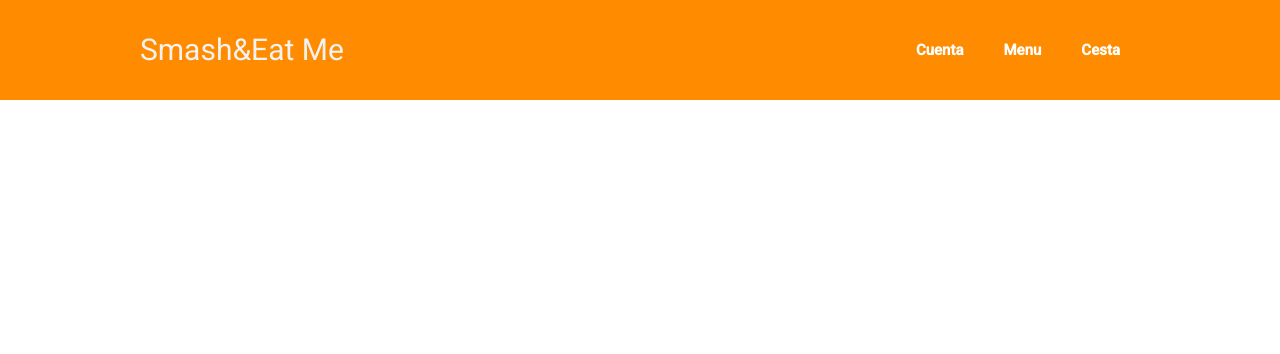
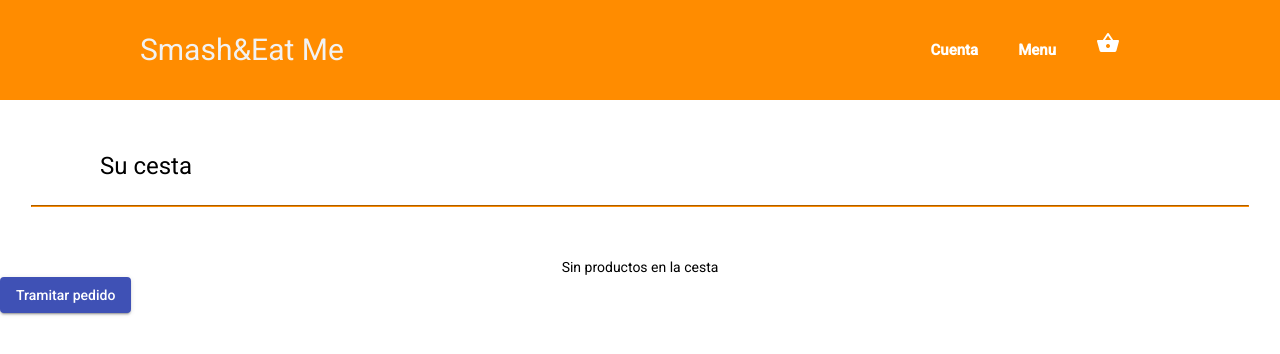
Before and after one commit to josrompoz1/Smash-Eat-Me, an Angular app in the folder smash-eat-me/: page /cesta in a window 1280 px wide. Before the commit this address led to /. Shown: the top 354 px of the page. Built offline with nearby package versions, Linux system fonts and the light colour scheme.

Commit message:
Añadir productos a la cesta

```diff
--- a/smash-eat-me/src/app/Services/data-management.service.ts
+++ b/smash-eat-me/src/app/Services/data-management.service.ts
@@ -1,4 +1,5 @@
 import { Injectable } from '@angular/core';
+import { BehaviorSubject } from 'rxjs';
 import { ProductoOfertado } from '../Models/types';
 import { RestService } from './rest-service.service';
 
@@ -6,6 +7,8 @@ import { RestService } from './rest-service.service';
 export class DataManagementService {
 
   selectedProducto?: ProductoOfertado;
+  public numberOfItemsInBasket: BehaviorSubject<number> = new BehaviorSubject<number>(0);
+  public productosEnCesta: BehaviorSubject<ProductoOfertado[]> = new BehaviorSubject<ProductoOfertado[]>([]);
 
   constructor(private rest: RestService) { }
 
--- a/smash-eat-me/src/app/app-routing.module.ts
+++ b/smash-eat-me/src/app/app-routing.module.ts
@@ -1,11 +1,13 @@
 import { NgModule } from '@angular/core';
 import { RouterModule, Routes } from '@angular/router';
+import { CestaComponent } from './components/cesta/cesta.component';
 import { ProductosComponent } from './components/productos/productos.component';
 import { RegistroUsuarioComponent } from './components/registro-usuario/registro-usuario.component';
 
 const routes: Routes = [
   { path: '', component: ProductosComponent },
-  { path: 'registro', component: RegistroUsuarioComponent }
+  { path: 'registro', component: RegistroUsuarioComponent },
+  { path: 'cesta', component: CestaComponent }
 ];
 
 @NgModule({
--- a/smash-eat-me/src/app/app.module.ts
+++ b/smash-eat-me/src/app/app.module.ts
@@ -25,6 +25,8 @@ import { ServerResponseInterceptor } from './interceptors/server-response.interc
 import { RestService } from './Services/rest-service.service';
 import { DataManagementService } from './Services/data-management.service';
 import { ToastrModule } from 'ngx-toastr';
+import { MatBadgeModule } from '@angular/material/badge';
+import { CestaComponent } from './components/cesta/cesta.component';
 
 @NgModule({
   declarations: [
@@ -34,8 +36,10 @@ import { ToastrModule } from 'ngx-toastr';
     ProductosDialogComponent,
     PaginatePipe,
     RegistroUsuarioComponent,
+    CestaComponent,
   ],
   imports: [
+    MatBadgeModule,
     BrowserModule,
     AppRoutingModule,
     MatSliderModule,
--- /dev/null
+++ b/smash-eat-me/src/app/components/cesta/cesta.component.css
@@ -0,0 +1,27 @@
+.cestaPadre {
+    width: 100%;
+    background: transparent;
+    display: flex;
+    justify-content: center;
+    align-items: center;
+}
+
+.cesta {
+    position: relative;
+    width: 80%;
+    height: auto;
+
+}
+
+.producto {
+    position: absolute;
+    background-color: #EEEEEE;
+    top: 0;
+    left: 0;
+    right: 0;
+    margin: 0 auto;
+}
+
+img {
+    width: 20%;
+}
--- /dev/null
+++ b/smash-eat-me/src/app/components/cesta/cesta.component.html
@@ -0,0 +1,27 @@
+<div class="contenedor">
+    <div class="titulo">
+        <h1>Su cesta</h1>
+    </div>
+</div>
+<hr>
+
+<div class="cestaPadre">
+    <button *ngIf="productosCantidad.size > 0" mat-raised-button color="primary" (click)="vaciarCesta()">Vaciar cesta</button>
+    <div class="cesta" *ngFor="let key of productosCantidad.keys()">
+        <div class="producto">
+            <img src="{{key.imagen}}" />
+            {{key.nombre}}
+            <mat-icon>remove_circle_outline</mat-icon>
+            {{productosCantidad.get(key)}}
+            <mat-icon>add_circle</mat-icon>
+            {{productosPrecio.get(key.nombre)}}
+            <hr>
+        </div>
+
+    </div>
+    <div *ngIf="precioTotal > 0">{{precioTotal}}</div>
+    <div *ngIf="productosCantidad.size == 0">
+        Sin productos en la cesta
+    </div>
+</div>
+<button mat-raised-button color="primary" (click)="tramitarPedido()">Tramitar pedido</button>
--- /dev/null
+++ b/smash-eat-me/src/app/components/cesta/cesta.component.ts
@@ -0,0 +1,60 @@
+import { Component, OnInit } from '@angular/core';
+import { from, map } from 'rxjs';
+import { ProductoOfertado } from 'src/app/Models/types';
+import { DataManagementService } from 'src/app/Services/data-management.service';
+
+@Component({
+  selector: 'app-cesta',
+  templateUrl: './cesta.component.html',
+  styleUrls: ['./cesta.component.css', '../styles.css']
+})
+export class CestaComponent implements OnInit {
+
+  productosEnCesta: ProductoOfertado[] = [];
+  productosCantidad = new Map<ProductoOfertado, number>();
+  productosPrecio = new Map<string, number>();
+  precioTotal: number = 0;
+
+  constructor(private dataManagement: DataManagementService) {
+    this.dataManagement.productosEnCesta.subscribe(value => {
+      this.productosEnCesta = value;
+    })
+  }
+
+  ngOnInit(): void {
+    let array = from(this.productosEnCesta);
+    console.log(array)
+    array.forEach(val => {
+      if(this.productosCantidad.has(val)) {
+        let cantidad = this.productosCantidad.get(val)
+        if(cantidad != undefined) {
+          cantidad = cantidad + 1;
+          this.productosCantidad.set(val, cantidad)
+        }
+      } else {
+        this.productosCantidad.set(val, 1);
+      }
+    })
+    for(let key of this.productosCantidad.keys()) {
+      let cantidad = this.productosCantidad.get(key);
+      if(cantidad != undefined) {
+        this.productosPrecio.set(key.nombre, key.precio * cantidad)
+        this.precioTotal+=key.precio * cantidad;
+      }
+    }
+  }
+
+  vaciarCesta() {
+    this.productosEnCesta.length = 0;
+    this.productosCantidad.clear()
+    this.productosPrecio.clear();
+    this.dataManagement.numberOfItemsInBasket.next(0);
+    this.dataManagement.productosEnCesta.next(this.productosEnCesta);
+    this.precioTotal = 0;
+  }
+
+  tramitarPedido() {
+    console.log(this.productosEnCesta)
+  }
+
+}
--- a/smash-eat-me/src/app/components/header/header.component.html
+++ b/smash-eat-me/src/app/components/header/header.component.html
@@ -6,7 +6,12 @@
         <nav>
             <a routerLink="/registro" routerLinkActive="active">Cuenta</a>
             <a>Menu</a>
-            <a>Cesta</a>
+            <a routerLink="/cesta" routerLinkActive="active" *ngIf="numberOfItems !== 0">
+               <mat-icon matBadge="{{numberOfItems}}" matBadgeColor="warn">shopping_basket</mat-icon>
+            </a>
+            <a routerLink="/cesta" routerLinkActive="active" *ngIf="numberOfItems == 0">
+               <mat-icon>shopping_basket</mat-icon>
+            </a>
         </nav>
     </div>
 </header>
--- a/smash-eat-me/src/app/components/header/header.component.ts
+++ b/smash-eat-me/src/app/components/header/header.component.ts
@@ -1,4 +1,5 @@
 import { Component, OnInit } from '@angular/core';
+import { DataManagementService } from 'src/app/Services/data-management.service';
 
 @Component({
   selector: 'app-header',
@@ -7,7 +8,13 @@ import { Component, OnInit } from '@angular/core';
 })
 export class HeaderComponent implements OnInit {
 
-  constructor() { }
+  public numberOfItems: number | undefined;
+
+  constructor(private dataManagement: DataManagementService) {
+    this.dataManagement.numberOfItemsInBasket.subscribe(value => {
+      this.numberOfItems = value;
+    })
+  }
 
   ngOnInit(): void {
   }
--- a/smash-eat-me/src/app/components/productos/productos.component.css
+++ b/smash-eat-me/src/app/components/productos/productos.component.css
@@ -19,6 +19,10 @@ mat-grid-tile-footer .texto {
     float: right;
 }
 
+button {
+    cursor: pointer;
+}
+
 mat-paginator {
     background-color: darkorange;
     margin-top: 50px;
@@ -29,4 +33,5 @@ mat-paginator {
     position: absolute;
     right: 20px;
     top: 7px;
+    cursor: pointer;
 }
--- a/smash-eat-me/src/app/components/productos/productos.component.html
+++ b/smash-eat-me/src/app/components/productos/productos.component.html
@@ -23,7 +23,7 @@
             <mat-grid-tile-footer>
                 <h3 class="texto">{{producto.nombre | uppercase}}</h3>
                 <div class="icono">
-                    <mat-icon class="fa-icono" (click)="onAdd()">add_circle</mat-icon>
+                    <mat-icon class="fa-icono" (click)="onAdd(producto)">add_circle</mat-icon>
                 </div>
             </mat-grid-tile-footer>
         </mat-grid-tile>
--- a/smash-eat-me/src/app/components/productos/productos.component.ts
+++ b/smash-eat-me/src/app/components/productos/productos.component.ts
@@ -13,6 +13,8 @@ import { DataManagementService } from 'src/app/Services/data-management.service'
 })
 export class ProductosComponent implements OnInit {
   public productos: ProductoOfertado[] = [];
+
+  private productosAñadidos:  ProductoOfertado[] = [];
 
   //Paginator inputs
   page_size: number = 6;
@@ -45,9 +47,13 @@ export class ProductosComponent implements OnInit {
     this.page_number = page.pageIndex + 1;
   }
 
-  public onAdd() {
-    this.dialog.closeAll();
-    console.log("El icono funciona");
+  public onAdd(producto: ProductoOfertado) {
+    this.dataManagement.productosEnCesta.subscribe(value => {
+      this.productosAñadidos = value;
+    })
+    this.productosAñadidos.push(producto);
+    this.dataManagement.productosEnCesta.next(this.productosAñadidos);
+    this.dataManagement.numberOfItemsInBasket.next(this.productosAñadidos.length);
   }
 
   public async buscarPlato(): Promise<void> {
```
